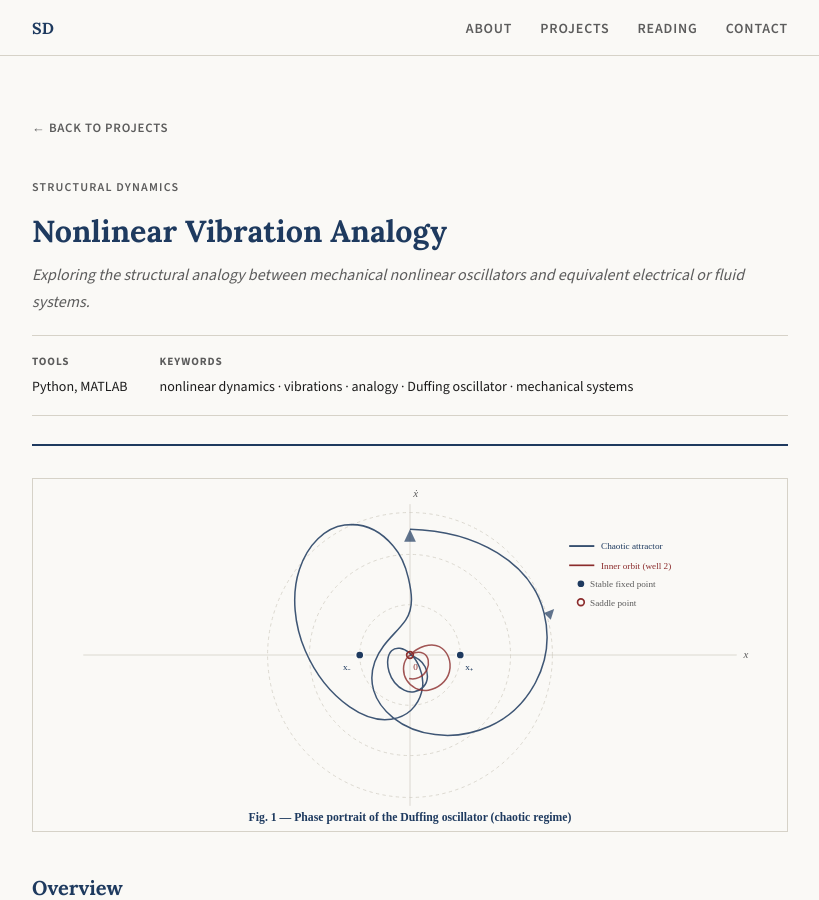
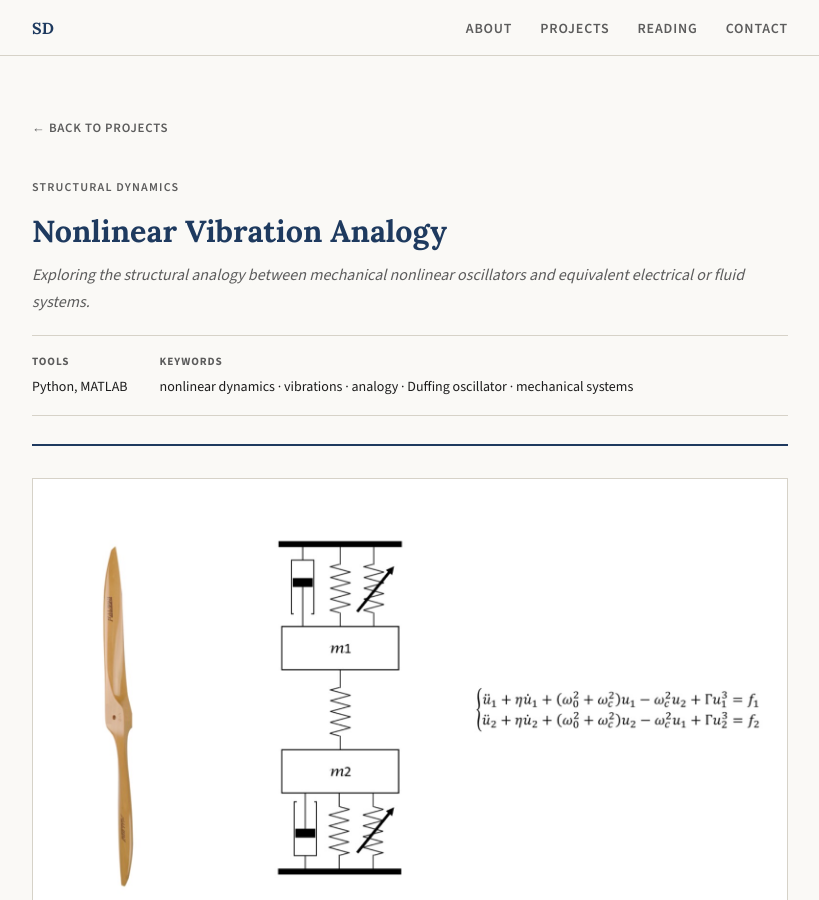
Before and after one commit to SamuelDADEN/Portofolio-Samuel-Daden, a Jekyll site: the page built from _projects/nonlinear-vibration-analogy.md, in a window 1280 px wide and 900 px high. Shown: the whole window, without its empty margins (230-1049 px from the left). Built offline with Jekyll 4.4.1, drawn with Linux system fonts in a browser that asks for light colours.

Commit message:
Replace images in nonlinear vibration analogy project
Updated images and captions to reflect new visual content.

```diff
--- a/_projects/nonlinear-vibration-analogy.md
+++ b/_projects/nonlinear-vibration-analogy.md
@@ -6,13 +6,13 @@
 summary: "Investigated the mathematical and physical analogy between nonlinear mechanical vibration systems (Duffing oscillator, Van der Pol) and equivalent analogous systems, revealing shared solution structures and enabling cross-domain insight."
 tools: [Python, MATLAB]
 keywords: [nonlinear dynamics, vibrations, analogy, Duffing oscillator, mechanical systems]
-image: /assets/images/duffing-phase.svg
+image: /assets/images/Vib1.jpeg
 images:
-  - src: /assets/images/duffing-phase.svg
+  - src: /assets/images/Vib1.jpeg
     caption: "Fig. 1 — Phase portrait of the Duffing oscillator"
-  - src: /assets/images/duffing-frequency-response.svg
+  - src: /assets/images/Vib2.jpeg
     caption: "Fig. 2 — Nonlinear frequency response (jump phenomenon)"
-  - src: /assets/images/duffing-time-history.svg
+  - src: /assets/images/Vib3.jpeg
     caption: "Fig. 3 — Chaotic time history: displacement and velocity"
 order: 3
 ---
@@ -90,7 +90,7 @@
 ## Figures
 
 <figure>
-  <img src="{{ '/assets/images/duffing-phase.svg' | relative_url }}" alt="Duffing phase portrait">
+  <img src="{{ '/assets/images/Vib1.jpeg' | relative_url }}" alt="Duffing phase portrait">
   <figcaption>Fig. 1 — Phase portrait of the Duffing oscillator in the chaotic regime. The two stable fixed points x₋ and x₊ (●) correspond to the two potential wells. The saddle point at the origin (○) separates their basins of attraction.</figcaption>
 </figure>
 
```
